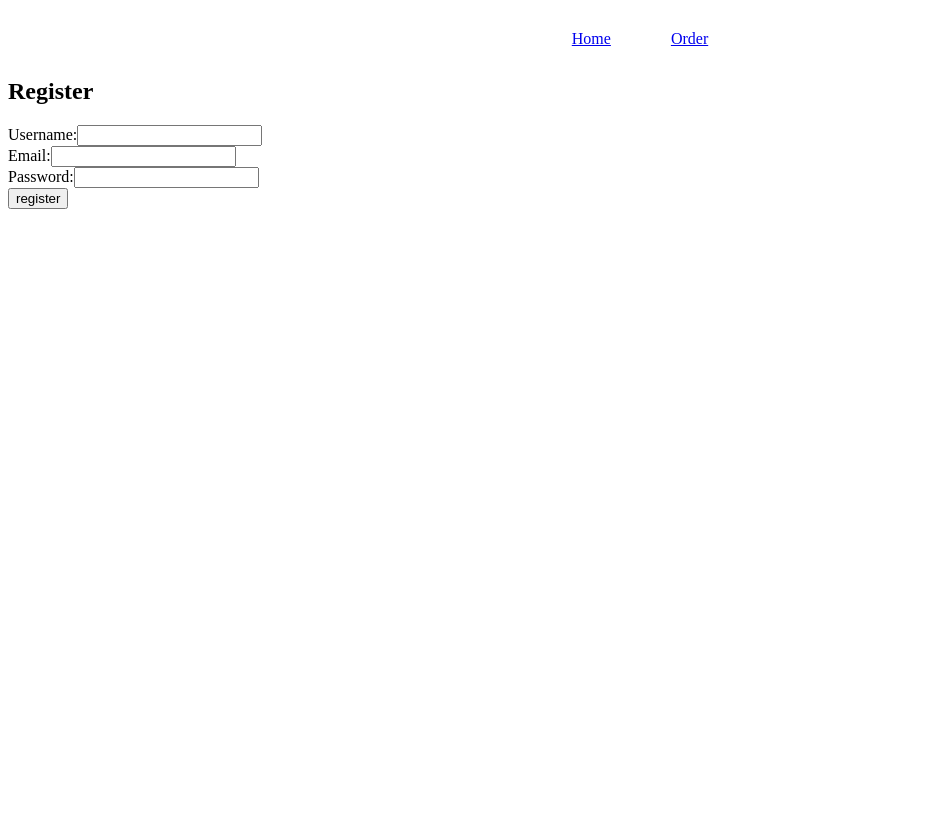
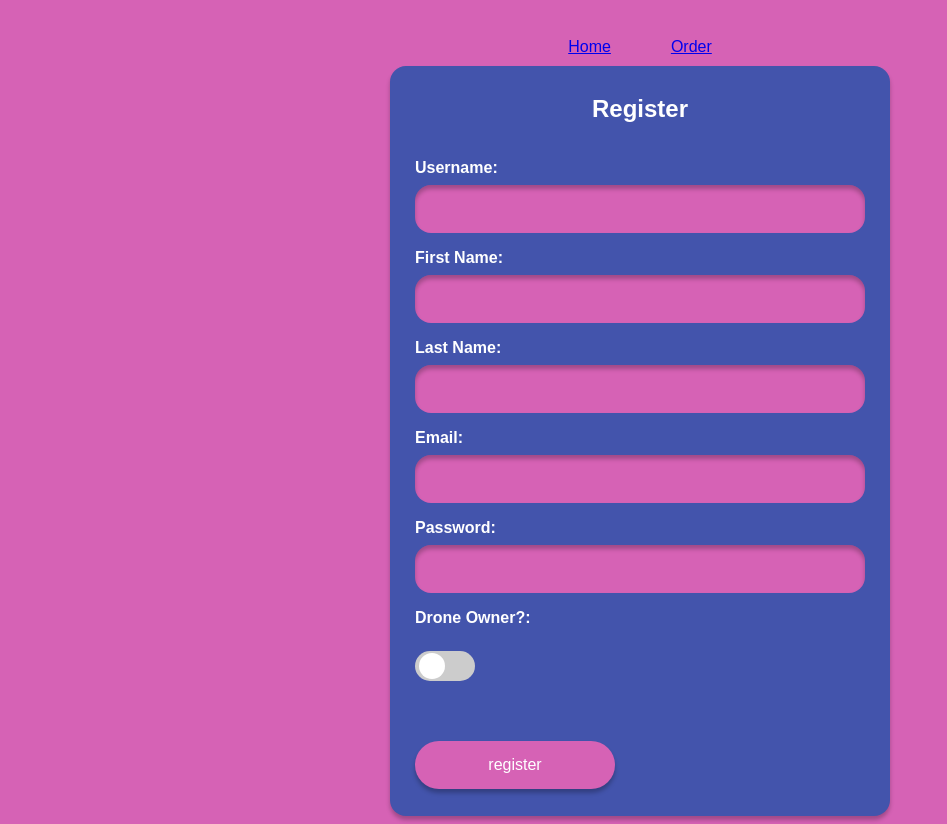
Before and after one commit to Treyson-Grange/DroneCones, a Nuxt app in the folder dronecones-app/: page /register in a window 1280 px wide. Shown: the whole page, without its empty margins (0-947 px from the left). Before the commit the page ends 800 px from the top, so only its background shows below. Built offline with nearby package versions, Linux system fonts and the light colour scheme.

Commit message:
register done

```diff
--- a/dronecones-app/assets/style.css
+++ b/dronecones-app/assets/style.css
@@ -18,7 +18,7 @@ body {
   align-items: center;
   justify-content: center;
   width: 500px;
-  height: 500px;
+  height: 750px;
   display: flex;
   border-radius: 16px;
   background: #4354AC;
@@ -61,3 +61,49 @@ button {
   color: #fff;
   font-size: 16px;
 }
+/* HTML remains the same as in the previous answer */
+
+.toggle-button {
+  position: relative;
+  display: inline-block;
+  width: 60px;
+  height: 49px;
+  padding-bottom: 5px;
+}
+
+.hidden-input {
+  display: none;
+
+}
+
+.toggle {
+  position: absolute;
+  cursor: pointer;
+  background-color: #ccc;
+  border-radius: 30px;
+  top: 0;
+  left: 0;
+  right: 0;
+  bottom: 0;
+  transition: background-color 0.4s;
+}
+
+.toggle::before {
+  content: "";
+  position: absolute;
+  height: 26px;
+  width: 26px;
+  left: 4px;
+  bottom: 2px;
+  background-color: white;
+  border-radius: 50%;
+  transition: transform 0.4s;
+}
+
+.hidden-input:checked + .toggle {
+  background-color: #4CAF50; /* Grecoloren  when toggled on */
+}
+
+.hidden-input:checked + .toggle::before {
+  transform: translateX(30px); /* Moves the knob to the right when toggled on */
+}
--- a/dronecones-app/components/RegisterComp.vue
+++ b/dronecones-app/components/RegisterComp.vue
@@ -21,27 +21,29 @@
   };
 
 
-  async function registerUser(email, password) {
-    console.log("got herer lmao")
-        try {
-          const { user, error } = await supabase.auth.signUp({
-            email: email,
-            password: password,
-          });
-          if (error) {
-            console.error(error.message);
-          } else {
-            console.log("User registered:", user);
+  async function registerUser(userEmail, userPassword, accountType, userName, firstName, lastName) {
+    const { data, error } = await supabase.auth.signUp({
+          email: userEmail,
+          password: userPassword,
+          options: {
+              data: {
+                  usertype: accountType,
+                  username: userName,
+                  firstname: firstName,
+                  lastname: lastName,
+                  email: userEmail,
+              }
           }
-        } catch (error) {
-          console.error("Error registering user:", error);
-        }
+      })
       };
 
   const formData = {
     username: '',
     email: '',
     password: '',
+    last: '',
+    first: '',
+    accountType: '',
     errors: {
       username: '',
       email: '',
@@ -51,10 +53,8 @@
 
 
   const submitForm = () => {
-      registerUser(formData.email.toString(), formData.password.toString());
-      //This 1 needs to be incremented based on return
-      addUser(1, 2, formData.username.toString(), "test" , "last", formData.email.toString());
-      console.log("AHFKLJLKFJKSDF:");
+    const numberValue = Number(formData.accountType) + 1;
+    registerUser(formData.email.toString(), formData.password.toString(), numberValue, formData.username.toString(), formData.first.toString(), formData.last.toString());
 
   };
 </script>
@@ -64,12 +64,24 @@
 </script>
 
 <template>
+
   <div class="login">
     <h2>Register</h2>
     <form v-on:submit="submitForm">
+
       <div class="form-group">
         <label for="username">Username:</label>
         <input type="text" id="username" v-model="formData.username" />
+        <span class="error">{{ formData.errors.username }}</span>
+      </div>
+      <div class="form-group">
+        <label for="first">First Name:</label>
+        <input type="text" id="first" v-model="formData.first" />
+        <span class="error">{{ formData.errors.username }}</span>
+      </div>
+      <div class="form-group">
+        <label for="last">Last Name:</label>
+        <input type="text" id="last" v-model="formData.last" />
         <span class="error">{{ formData.errors.username }}</span>
       </div>
       <div class="form-group">
@@ -82,6 +94,14 @@
         <input type="password" id="password" v-model="formData.password" />
         <span class="error">{{ formData.errors.password }}</span>
       </div>
+      <div class="form-group">
+        <label for="toggle">Drone Owner?:</label>
+        <div class="toggle-button">
+        <input type="checkbox" id="toggle" v-model="formData.accountType" class="hidden-input" />
+        <label for="toggle" class="toggle"></label>
+      </div>
+      <br><br>
+</div>
       <button type="submit">register</button><br><br>
     </form>
   </div>
--- a/dronecones-app/pages/register.vue
+++ b/dronecones-app/pages/register.vue
@@ -1,4 +1,7 @@
 <script setup lang="ts"></script>
+<style>
+    @import url('/assets/style.css');
+</style>
 
 <template>
     <SiteHeader />
```
